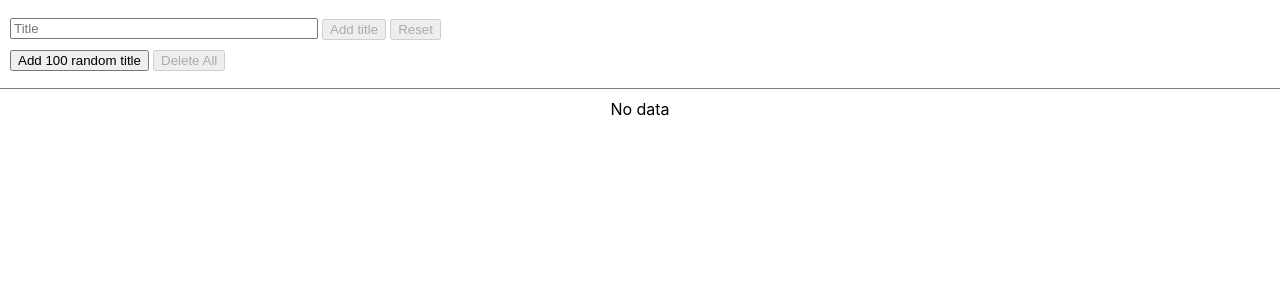
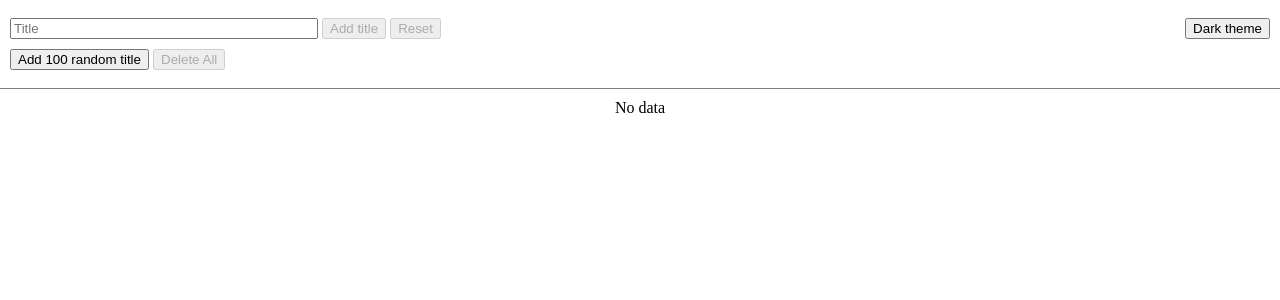
Before and after one commit to madly0894/redux-toolkit, a React (Create React App) app: page / in a window 1280 px wide. Shown: the top 300 px of the page. Built offline with nearby package versions, Linux system fonts and the light colour scheme.

Commit message:
add theme

```diff
--- a/src/App.js
+++ b/src/App.js
@@ -14,6 +14,7 @@ function App() {
     const todosIds = useSelector(TodosIdsSelector);
     const [todo, setTodo] = useState(initialState);
     const [show, setShow] = useState(false);
+    const [theme, setTheme] = useState(false);
     const isAdd = todos.some(t => t.title === todo.title);
 
     const addTodo = () => {
@@ -66,10 +67,22 @@ function App() {
         setTodo(initialState);
         setShow(false);
     };
+    const changeTheme = () => {
+        setTheme(prevTheme => !prevTheme);
+
+        if (theme) {
+            document.body.style.filter = 'none'
+            document.body.style.backgroundColor = '#fff'
+        } else {
+            document.body.style.filter = 'invert(1)'
+            document.body.style.backgroundColor = '#000'
+        }
+    }
 
     return (
         <div className="App">
             <div style={{ borderBottom: '1px solid grey', paddingInline: 10, height: 88, display: 'flex', flexDirection: 'column', justifyContent: 'center' }}>
+                <div style={{ display: 'flex', alignItems: 'center', justifyContent: 'space-between' }}>
                     <div>
                         <div style={{ display: 'flex', alignItems: 'center' }}>
                             <input
@@ -95,6 +108,13 @@ function App() {
                                 You cannot add and update the same title.
                             </div>
                         )}
+                    </div>
+
+                    <div>
+                        <button onClick={changeTheme}>
+                            { theme ? 'Light' : 'Dark' } theme
+                        </button>
+                    </div>
                 </div>
 
                 <div>
--- a/src/index.css
+++ b/src/index.css
@@ -7,13 +7,12 @@ body {
   padding: 0;
   margin: 0;
   box-sizing: border-box;
-  font-family: -apple-system, BlinkMacSystemFont, 'Segoe UI', 'Roboto', 'Oxygen',
-    'Ubuntu', 'Cantarell', 'Fira Sans', 'Droid Sans', 'Helvetica Neue',
-    sans-serif;
-  -webkit-font-smoothing: antialiased;
-  -moz-osx-font-smoothing: grayscale;
   overflow: hidden;
 }
+
+/*img, video, iframe, canvas, svg {*/
+/*  filter: invert(1);*/
+/*}*/
 
 code {
   font-family: source-code-pro, Menlo, Monaco, Consolas, 'Courier New',
```
Lines whose indentation alone changed are shown as unchanged.
